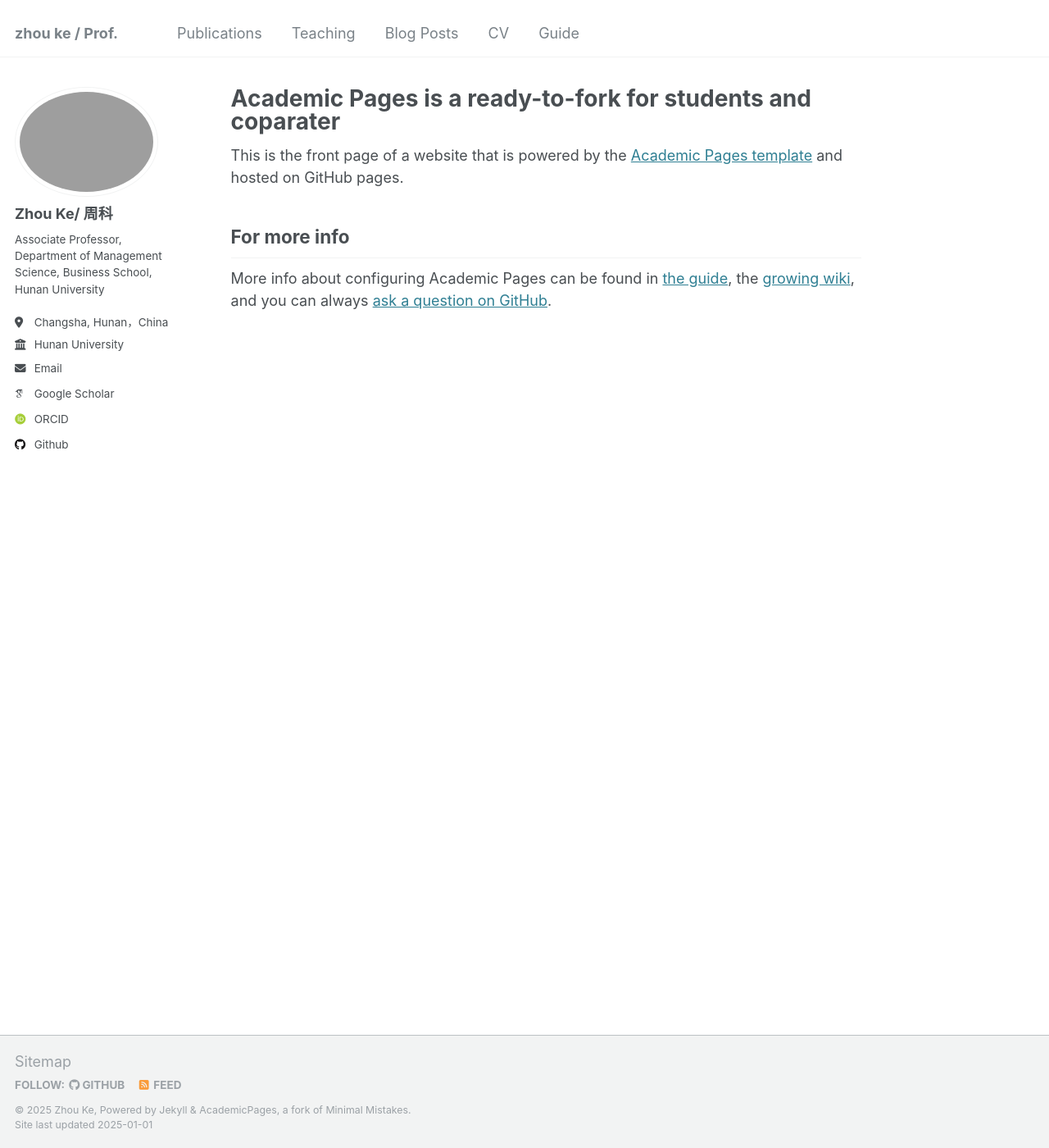
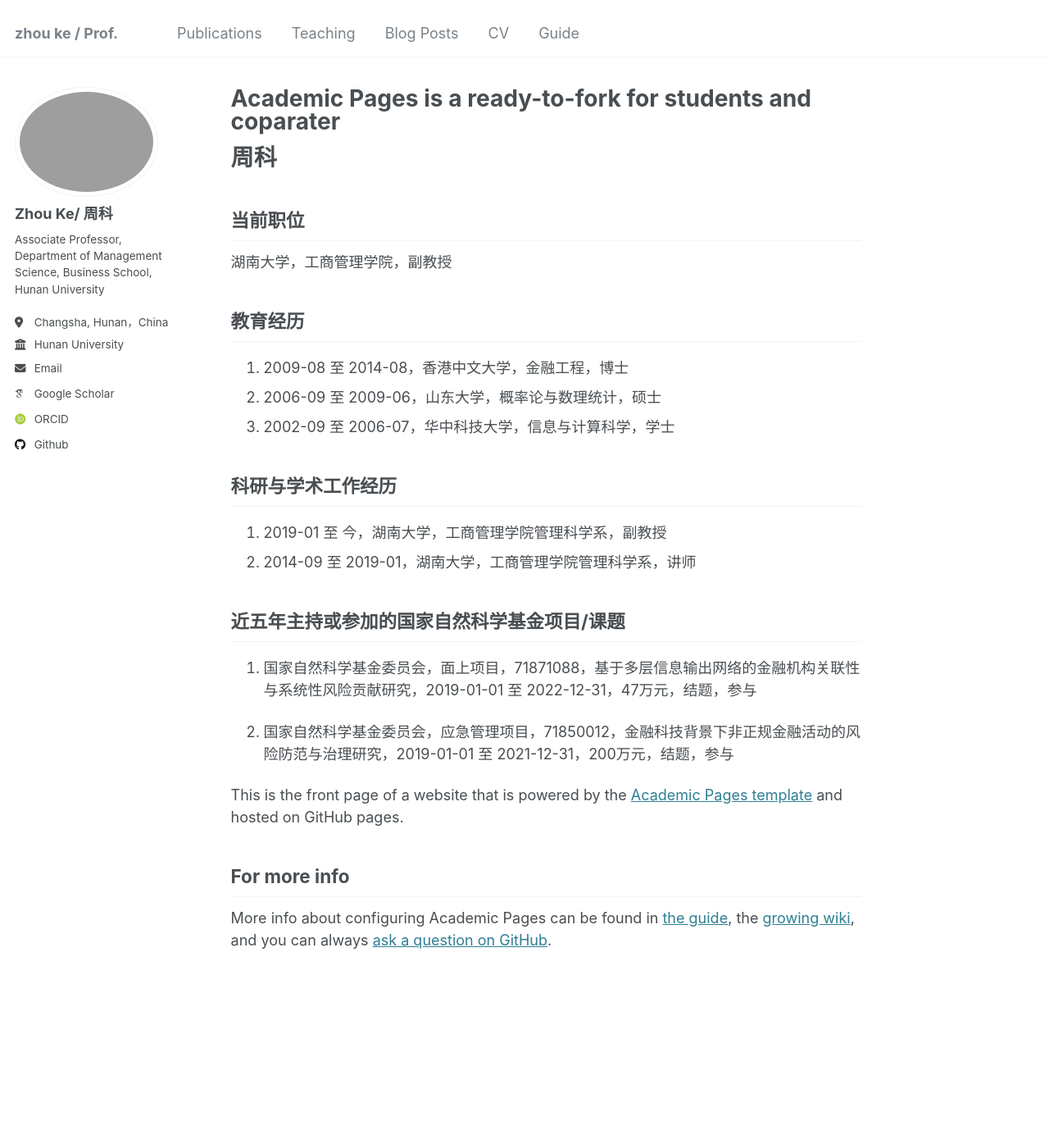
Before and after one commit to hustzhke/hustzhke.github.io, a Jekyll site: the page built from _pages/about.md, in a window 1280 px wide and 1400 px high. Shown: the whole window at 82% size. Built offline with Jekyll 4.4.1, drawn with Linux system fonts in a browser that asks for light colours; some web fonts are replaced.

Commit message:
Update about.md

```diff
--- a/_pages/about.md
+++ b/_pages/about.md
@@ -7,6 +7,30 @@ redirect_from:
   - /about.html
 ---
 
+# 周科
+
+## 当前职位
+湖南大学，工商管理学院，副教授
+
+## 教育经历
+1. 2009-08 至 2014-08，香港中文大学，金融工程，博士
+2. 2006-09 至 2009-06，山东大学，概率论与数理统计，硕士
+3. 2002-09 至 2006-07，华中科技大学，信息与计算科学，学士
+
+
+## 科研与学术工作经历
+1. 2019-01 至 今，湖南大学，工商管理学院管理科学系，副教授
+2. 2014-09 至 2019-01，湖南大学，工商管理学院管理科学系，讲师
+
+
+
+## 近五年主持或参加的国家自然科学基金项目/课题
+1. 国家自然科学基金委员会，面上项目，71871088，基于多层信息输出网络的金融机构关联性与系统性风险贡献研究，2019-01-01 至 2022-12-31，47万元，结题，参与
+
+2. 国家自然科学基金委员会，应急管理项目，71850012，金融科技背景下非正规金融活动的风险防范与治理研究，2019-01-01 至 2021-12-31，200万元，结题，参与
+
+
+
 This is the front page of a website that is powered by the [Academic Pages template](https://github.com/academicpages/academicpages.github.io) and hosted on GitHub pages.
 
 For more info
```
